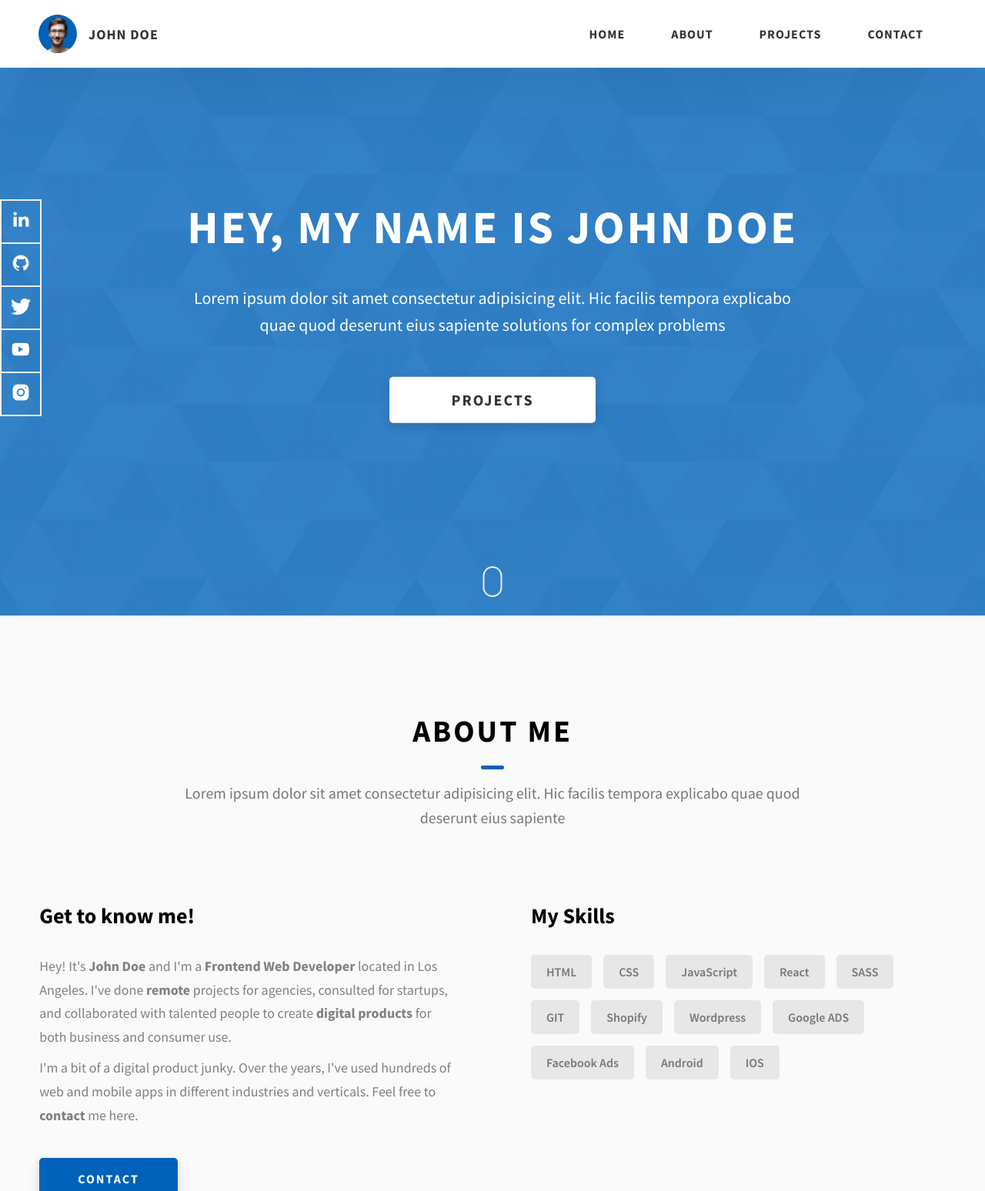
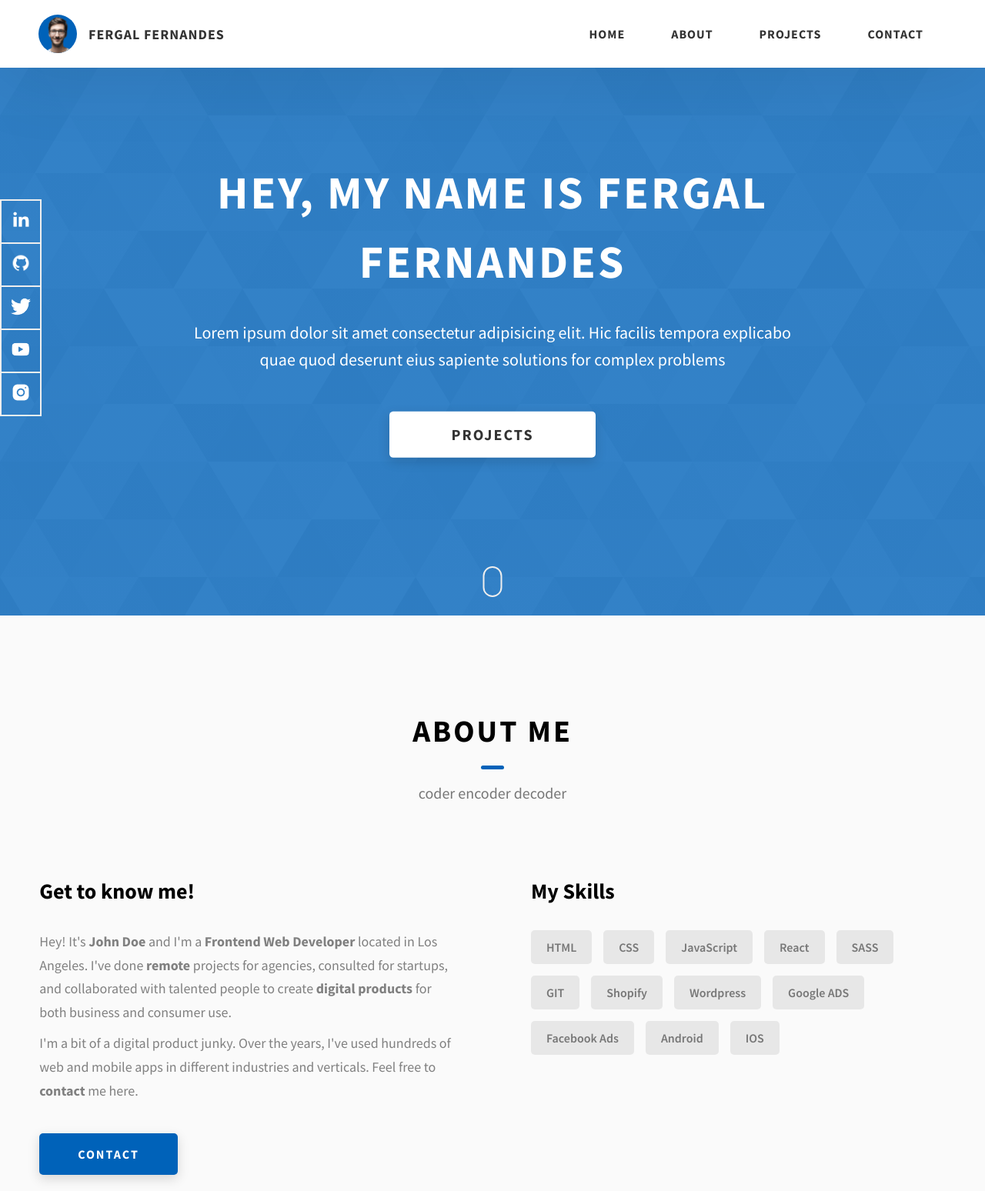
Before and after one commit to fog30/Portfolio, a website: page index.html in a window 1280 px wide. Shown: the top 1548 px of the page at 77% size. Drawn offline with Linux system fonts and the light colour scheme.

Commit message:
Update index.html

```diff
--- a/index.html
+++ b/index.html
@@ -27,7 +27,7 @@
               class="header__logo-img"
             />
           </div>
-          <span class="header__logo-sub">John Doe</span>
+          <span class="header__logo-sub">Fergal Fernandes</span>
         </div>
         <div class="header__main">
           <ul class="header__links">
@@ -84,7 +84,7 @@
     </header>
     <section class="home-hero">
       <div class="home-hero__content">
-        <h1 class="heading-primary">Hey, My name is John Doe</h1>
+        <h1 class="heading-primary">Hey, My name is Fergal Fernandes</h1>
         <div class="home-hero__info">
           <p class="text-primary">
             Lorem ipsum dolor sit amet consectetur adipisicing elit. Hic facilis
@@ -155,8 +155,7 @@
         <h2 class="heading heading-sec heading-sec__mb-med">
           <span class="heading-sec__main">About Me</span>
           <span class="heading-sec__sub">
-            Lorem ipsum dolor sit amet consectetur adipisicing elit. Hic facilis
-            tempora explicabo quae quod deserunt eius sapiente
+            coder encoder decoder
           </span>
         </h2>
         <div class="about__content">
```
